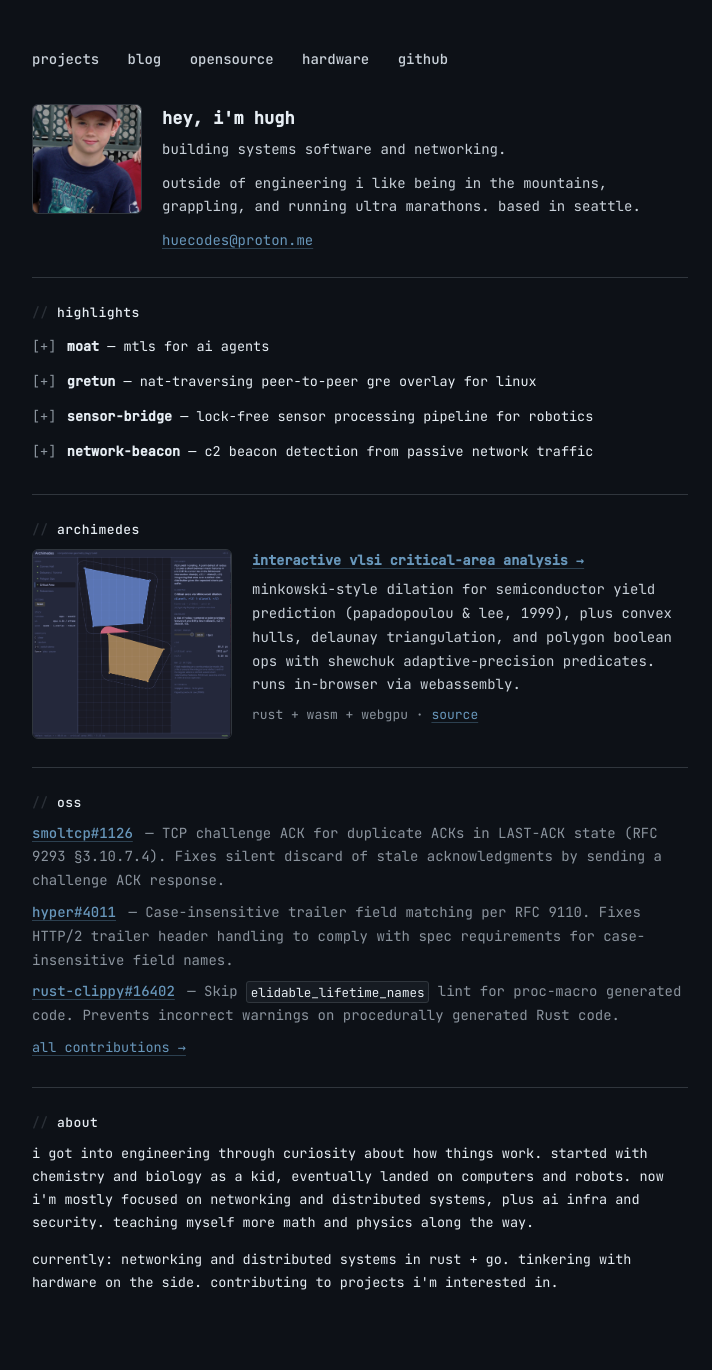
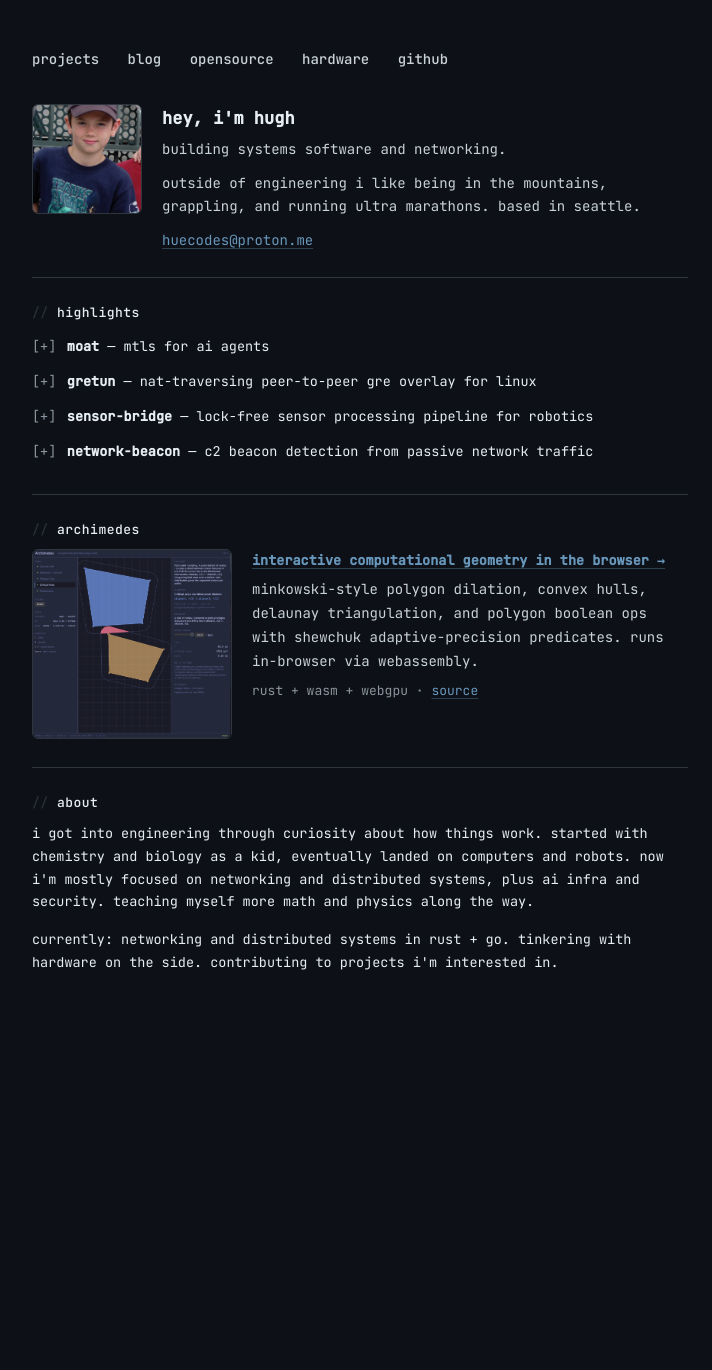
Before and after one commit to HueCodes/HueCodes.github.io, a Jekyll site: the page built from index.md, in a window 1280 px wide. Shown: the whole page, without its empty margins (280-992 px from the left). Built offline with Jekyll 4.4.1, drawn with Linux system fonts in a browser that asks for light colours; after the commit the page ends 1050 px from its top, so only the background shows below that.

Commit message:
drop oss section from homepage; reframe archimedes as comp geom not vlsi

```diff
--- a/index.md
+++ b/index.md
@@ -62,37 +62,14 @@ title: home
   <h2>archimedes</h2>
   <div style="display: flex; gap: 1.25rem; align-items: flex-start; flex-wrap: wrap;">
     <a href="https://huecodes.github.io/Archimedes/" style="flex-shrink: 0;">
-      <img src="/assets/images/projects/archimedes-critical-area.png" alt="Archimedes — VLSI critical-area analysis" style="width: 200px; height: auto; border-radius: 6px; border: 1px solid var(--border); display: block;">
+      <img src="/assets/images/projects/archimedes-critical-area.png" alt="Archimedes — interactive computational geometry" style="width: 200px; height: auto; border-radius: 6px; border: 1px solid var(--border); display: block;">
     </a>
     <div style="flex: 1; min-width: 240px;">
-      <p style="margin: 0 0 0.4rem 0;"><a href="https://huecodes.github.io/Archimedes/"><strong>interactive vlsi critical-area analysis →</strong></a></p>
-      <p style="margin: 0 0 0.4rem 0; font-size: 14px; color: #c9d1d9;">minkowski-style dilation for semiconductor yield prediction (papadopoulou &amp; lee, 1999), plus convex hulls, delaunay triangulation, and polygon boolean ops with shewchuk adaptive-precision predicates. runs in-browser via webassembly.</p>
+      <p style="margin: 0 0 0.4rem 0;"><a href="https://huecodes.github.io/Archimedes/"><strong>interactive computational geometry in the browser →</strong></a></p>
+      <p style="margin: 0 0 0.4rem 0; font-size: 14px; color: #c9d1d9;">minkowski-style polygon dilation, convex hulls, delaunay triangulation, and polygon boolean ops with shewchuk adaptive-precision predicates. runs in-browser via webassembly.</p>
       <p style="margin: 0; font-size: 13px; color: var(--text-secondary);">rust + wasm + webgpu · <a href="https://github.com/HueCodes/Archimedes">source</a></p>
     </div>
   </div>
-</div>
-
-<hr class="divider">
-
-<div class="section fade-in" style="animation-delay: 0.12s">
-  <h2>oss</h2>
-
-  <div class="project">
-    <a href="https://github.com/smoltcp-rs/smoltcp/pull/1126">smoltcp#1126</a>
-    <span>TCP challenge ACK for duplicate ACKs in LAST-ACK state (RFC 9293 §3.10.7.4). Fixes silent discard of stale acknowledgments by sending a challenge ACK response.</span>
-  </div>
-
-  <div class="project">
-    <a href="https://github.com/hyperium/hyper/pull/4011">hyper#4011</a>
-    <span>Case-insensitive trailer field matching per RFC 9110. Fixes HTTP/2 trailer header handling to comply with spec requirements for case-insensitive field names.</span>
-  </div>
-
-  <div class="project">
-    <a href="https://github.com/rust-lang/rust-clippy/pull/16402">rust-clippy#16402</a>
-    <span>Skip <code>elidable_lifetime_names</code> lint for proc-macro generated code. Prevents incorrect warnings on procedurally generated Rust code.</span>
-  </div>
-
-  <p><a href="/opensource">all contributions →</a></p>
 </div>
 
 <hr class="divider">
```
